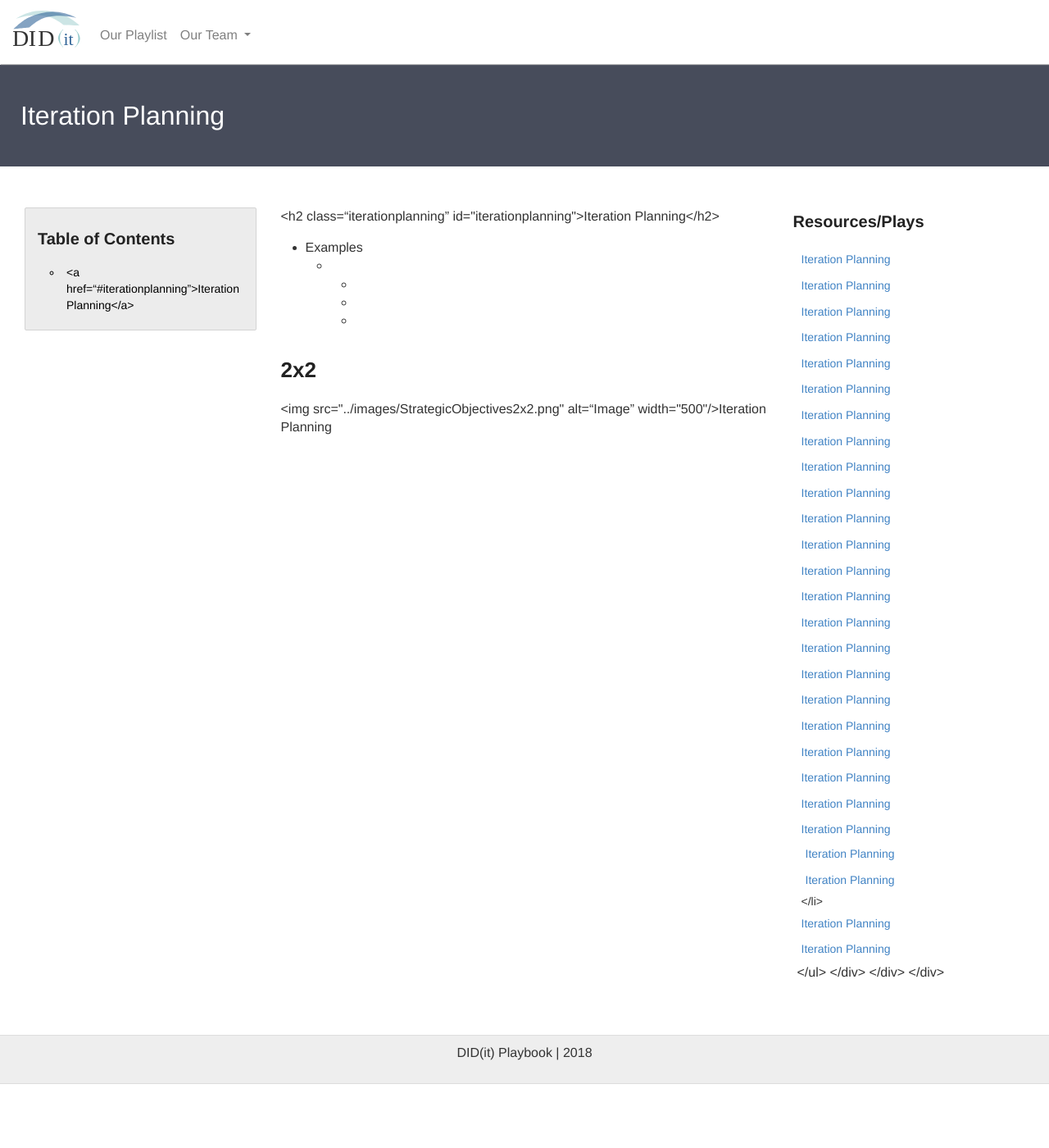
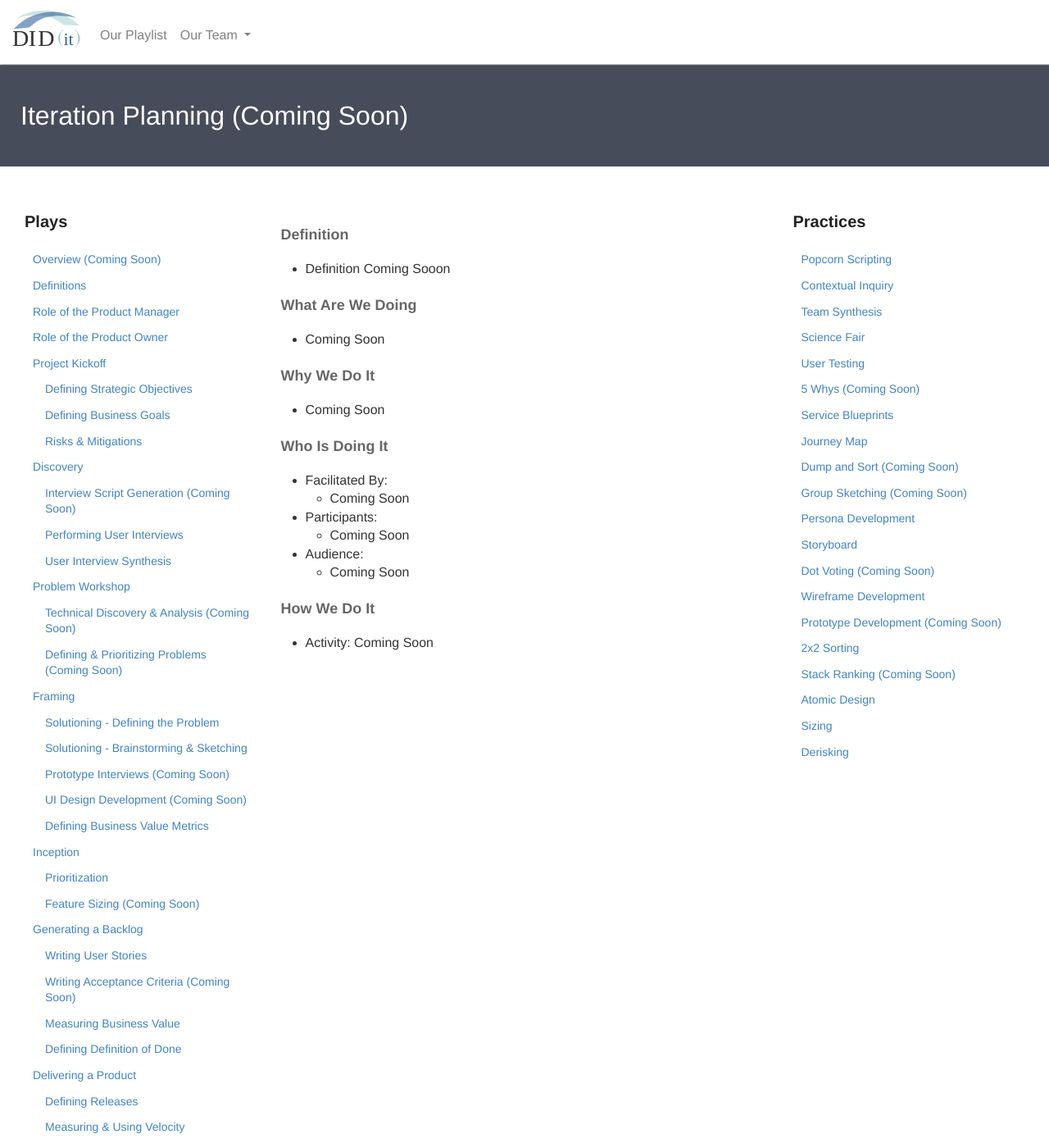
Before and after one commit to KnightPointSystems/kps_playbook, a Jekyll site: the page built from iteration-planning.md, in a window 1280 px wide and 1400 px high. Shown: the whole window at 82% size. Built offline with Jekyll 4.4.1, drawn with Linux system fonts in a browser that asks for light colours; nearby versions of some CDN libraries; some of the changed text lies outside the part shown.

Commit message:
Update iteration-planning.md

```diff
--- a/iteration-planning.md
+++ b/iteration-planning.md
@@ -1,74 +1,60 @@
 ---
 layout: page
-title: Iteration Planning
-header: Iteration Planning
+title: Iteration Planning (Coming Soon)
+header: Iteration Planning (Coming Soon)
 permalink: /iteration-planning/
 ---
 <div class="row">
- <div class="col-md-3">
-    <div class="toc">
-    <h3>Table of Contents</h3>
-    <ul>
-    <li><a href=“#iterationplanning”>Iteration Planning</a></li>
-    </ul>
+    <div class="col-md-3">
+        {% include product-plays.html %}
     </div>
-  </div>
-
-<div class="col-md-6">
-<h2 class=“iterationplanning” id="iterationplanning">Iteration Planning</h2>
-<ul>
-    <li>Examples</li>
-    <ul>
-    <li></li>
-      <ul>
-      <li></li>
-      <li></li>
-      <li></li>
-      </ul>
-    </ul>
-</ul>
-
-  <h2 class="iterationplanning" id="iterationplanning">2x2</h2>
-  <img src="../images/StrategicObjectives2x2.png" alt=“Image” width="500"/>Iteration Planning
-
-</div>
-
-<div class="col-md-3">
-<div class="sideLinks">
-    <h2>Resources/Plays</h2>
-    <ul>
-    <li><a href="{{ site.baseurl }}/iteration-planning">Iteration Planning</a></li>
-   <li><a href="{{ site.baseurl }}/iteration-planning">Iteration Planning</a></li>
-   <li><a href="{{ site.baseurl }}/iteration-planning">Iteration Planning</a></li>
-    <li><a href="{{ site.baseurl }}/iteration-planning">Iteration Planning</a></li>
-   <li><a href="{{ site.baseurl }}/iteration-planning">Iteration Planning</a></li>
-        <li><a href="{{ site.baseurl }}/iteration-planning">Iteration Planning</a></li>
-   <li><a href="{{ site.baseurl }}/iteration-planning">Iteration Planning</a></li>
-   <li><a href="{{ site.baseurl }}/iteration-planning">Iteration Planning</a></li>
-    <li><a href="{{ site.baseurl }}/iteration-planning">Iteration Planning</a></li>
-   <li><a href="{{ site.baseurl }}/iteration-planning">Iteration Planning</a></li>
-      <li><a href="{{ site.baseurl }}/iteration-planning">Iteration Planning</a></li>
-   <li><a href="{{ site.baseurl }}/iteration-planning">Iteration Planning</a></li>
-   <li><a href="{{ site.baseurl }}/iteration-planning">Iteration Planning</a></li>
-    <li><a href="{{ site.baseurl }}/iteration-planning">Iteration Planning</a></li>
-   <li><a href="{{ site.baseurl }}/iteration-planning">Iteration Planning</a></li>
-        <li><a href="{{ site.baseurl }}/iteration-planning">Iteration Planning</a></li>
-   <li><a href="{{ site.baseurl }}/iteration-planning">Iteration Planning</a></li>
-   <li><a href="{{ site.baseurl }}/iteration-planning">Iteration Planning</a></li>
-    <li><a href="{{ site.baseurl }}/iteration-planning">Iteration Planning</a></li>
-   <li><a href="{{ site.baseurl }}/iteration-planning">Iteration Planning</a></li>
-    <li><a href="{{ site.baseurl }}/iteration-planning">Iteration Planning</a></li>
-   <li><a href="{{ site.baseurl }}/iteration-planning">Iteration Planning</a></li>
-    <li><a href="{{ site.baseurl }}/iteration-planning">Iteration Planning</a>
-      <ul>
-    <li><a href="{{ site.baseurl }}/iteration-planning">Iteration Planning</a></li>
-   <li><a href="{{ site.baseurl }}/iteration-planning">Iteration Planning</a></li>
-      </li>
-      </ul>
-    <li><a href="{{ site.baseurl }}/iteration-planning">Iteration Planning</a></li>
-   <li><a href="{{ site.baseurl }}/iteration-planning">Iteration Planning</a></li>
-    </ul>
+    <div class="col-md-6">
+        <h4 class="Definition" id="Definition">
+            Definition
+        </h4>
+		<ul>
+		<li>Definition Coming Sooon</li>
+		</ul>
+        <h4 class="What" id="What">
+            What Are We Doing
+        </h4>
+	<ul>
+        <li>Coming Soon</li>
+	</ul>
+        <h4 class="Why" id="Why">
+            Why We Do It
+        </h4>
+            <ul>
+                <li>Coming Soon</li>
+	    </ul>
+        <h4 class="Who" id="Who">
+            Who Is Doing It
+        </h4>
+            <ul>
+                <li>Facilitated By:
+    	            <ul>
+        	      <li>Coming Soon</li>
+    	            </ul>
+                 </li>
+                <li>Participants:
+    	            <ul>
+                      <li>Coming Soon</li>
+                    </ul>
+                </li>
+                <li>Audience:
+    	            <ul>
+                      <li>Coming Soon</li>
+                  </ul>
+                </li>
+            </ul>
+        <h4 class="How" id="How">
+            How We Do It
+        </h4>
+            <ul>
+               <li>Activity: Coming Soon</li>
+            </ul>
+    </div>
+    <div class="col-md-3">
+        {% include design-plays.html %}
     </div>
 </div>
-
-</div>
```
